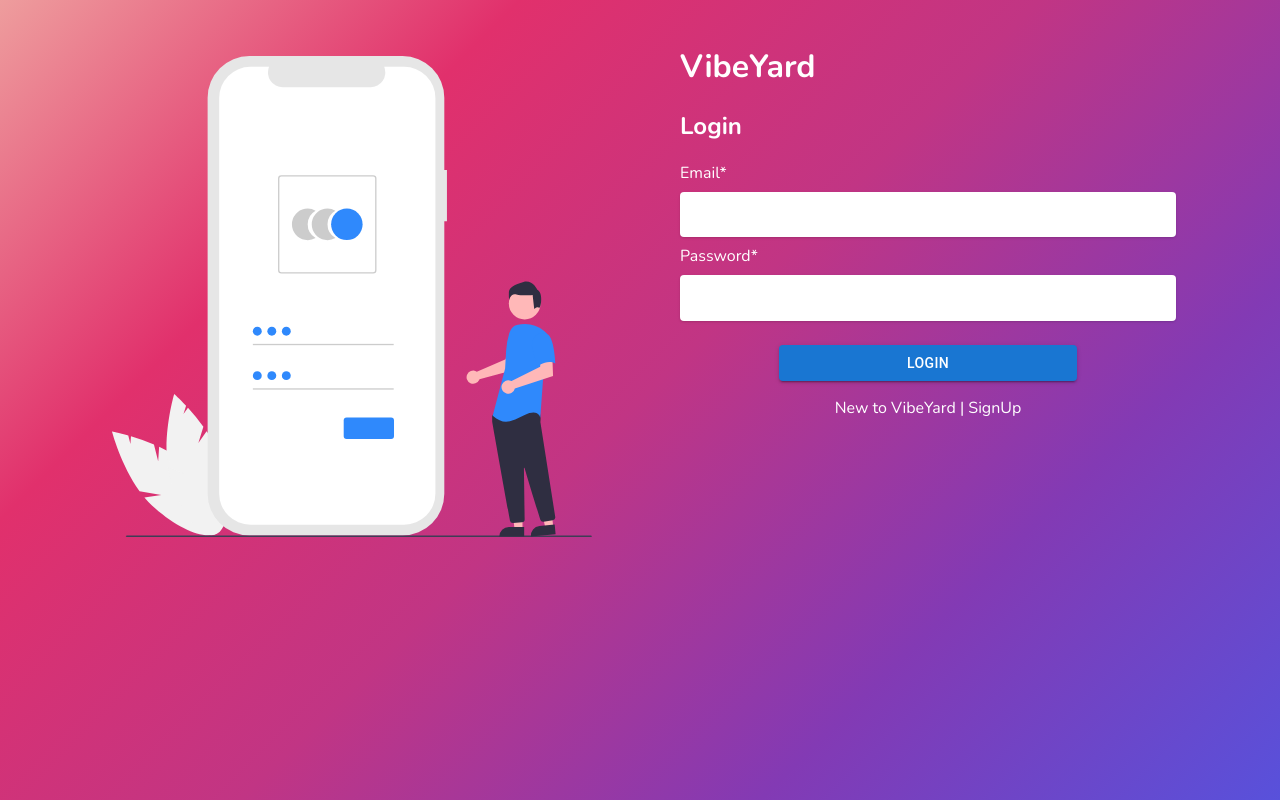
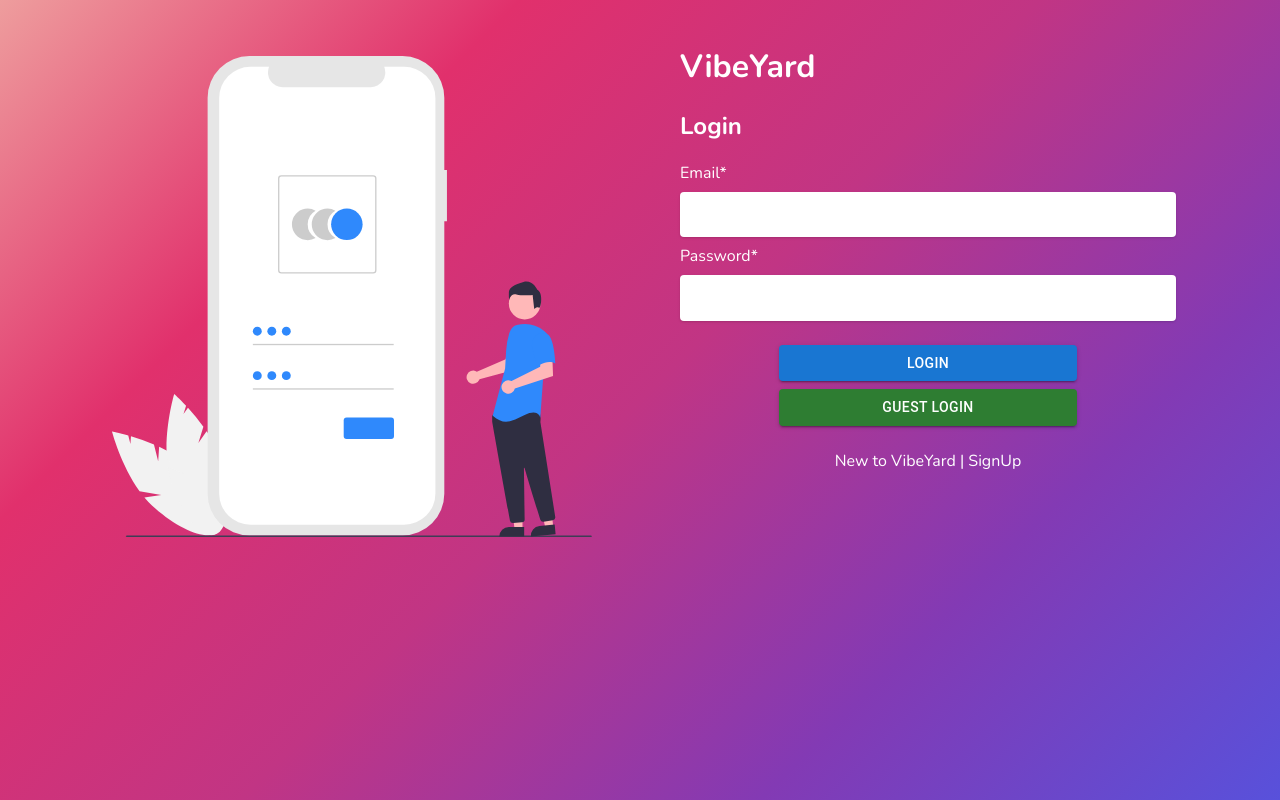
Before and after one commit to sadathshariff/VibeYard, a React (Create React App) app: page /login in a window 1280 px wide. Built offline with nearby package versions, Linux system fonts and the light colour scheme; no server answers; the database is empty.

Commit message:
Feat: "Added Guest Login"

```diff
--- a/src/pages/Auth/Login.jsx
+++ b/src/pages/Auth/Login.jsx
@@ -79,6 +79,35 @@
     }
   };
 
+  const handleGuestLogin = async () => {
+    try {
+      const result = await signInWithEmailAndPassword(
+        auth,
+        "sadath@dev.com",
+        "sadath12345"
+      );
+      dispatch(
+        openToast({
+          message: `Login Successful, Welcome ${result.user.email}`,
+          type: "success",
+        })
+      );
+      dispatch(setUserId(result.user.uid));
+      dispatch(getLoggedInUserData(result.user.uid));
+      localStorage.setItem("userToken", result.user.uid);
+      if (result.user) {
+        navigate("/feed", { replace: true });
+      }
+    } catch (error) {
+      dispatch(
+        openToast({
+          message: "Some error occured, please try again later.",
+          type: "error",
+        })
+      );
+    }
+  };
+
   const onSubmit = (values, actions) => {
     handleLogin(values.email, values.password);
     actions.resetForm();
@@ -131,6 +160,15 @@
               <Button type="submit" variant="contained" fullWidth>
                 Login
               </Button>
+              <Button
+                variant="contained"
+                color="success"
+                fullWidth
+                onClick={() => handleGuestLogin()}
+                sx={{ my: 1 }}
+              >
+                Guest Login
+              </Button>
             </div>
           </form>
           <Link to="/signup">
```
